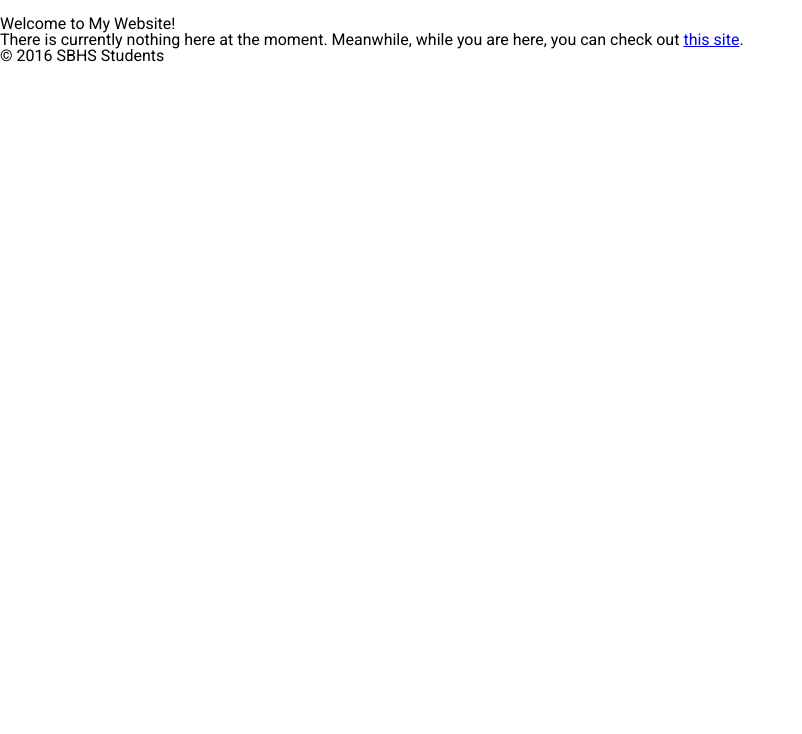
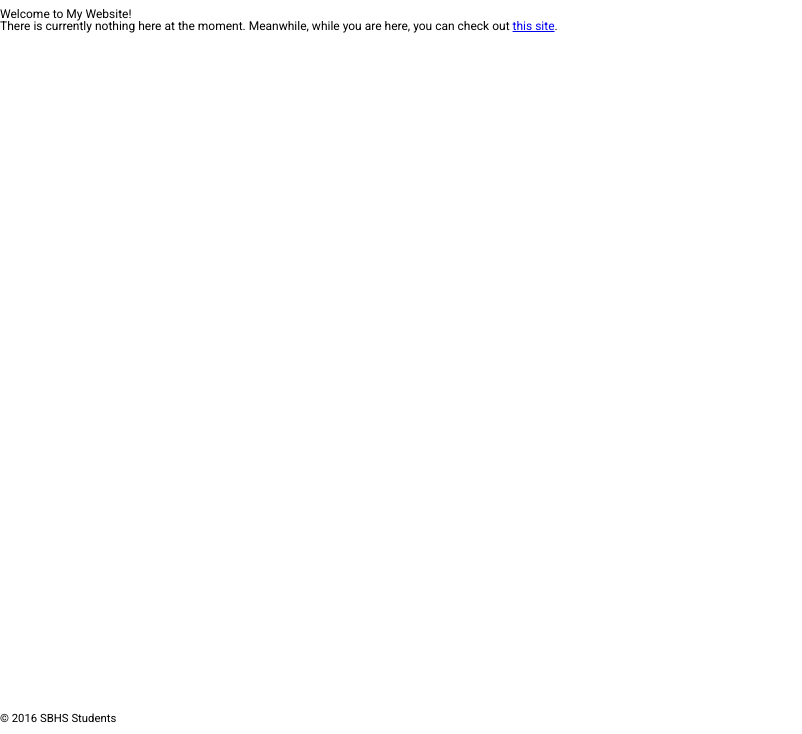
Before and after one commit to sidney-pham/high_arts, a plain HTML site: page index.html in a window 1280 px wide. Shown: the part 66-800 px from the top of the page, without its empty margins (0-802 px from the left). Drawn offline with Linux system fonts and the light colour scheme.

Commit message:
Site Updated: 14.02.16-22:05:51

```diff
--- a/css/style.css
+++ b/css/style.css
@@ -1 +1 @@
-body,html{height:100%;width:100%;font-family:Roboto,'Helvetica Neue','Segoe UI',sans-serif}.logo h1{font-size:30px}.logo h1 a{text-decoration:none}.navbar li{display:inline-block;text-decoration:none}#header{margin-bottom:10px}#main{margin-top:20px}
+body,html{height:100%;width:100%;font-family:Roboto,'Helvetica Neue','Segoe UI',sans-serif;font-size:9pt}.logo h1{font-size:30px}.logo h1 a{text-decoration:none}.navbar li{display:inline-block;text-decoration:none}#header{margin-bottom:10px}#main{margin-top:20px}footer{position:absolute;bottom:0;font-size:8.5pt;padding-bottom:10px}
```
